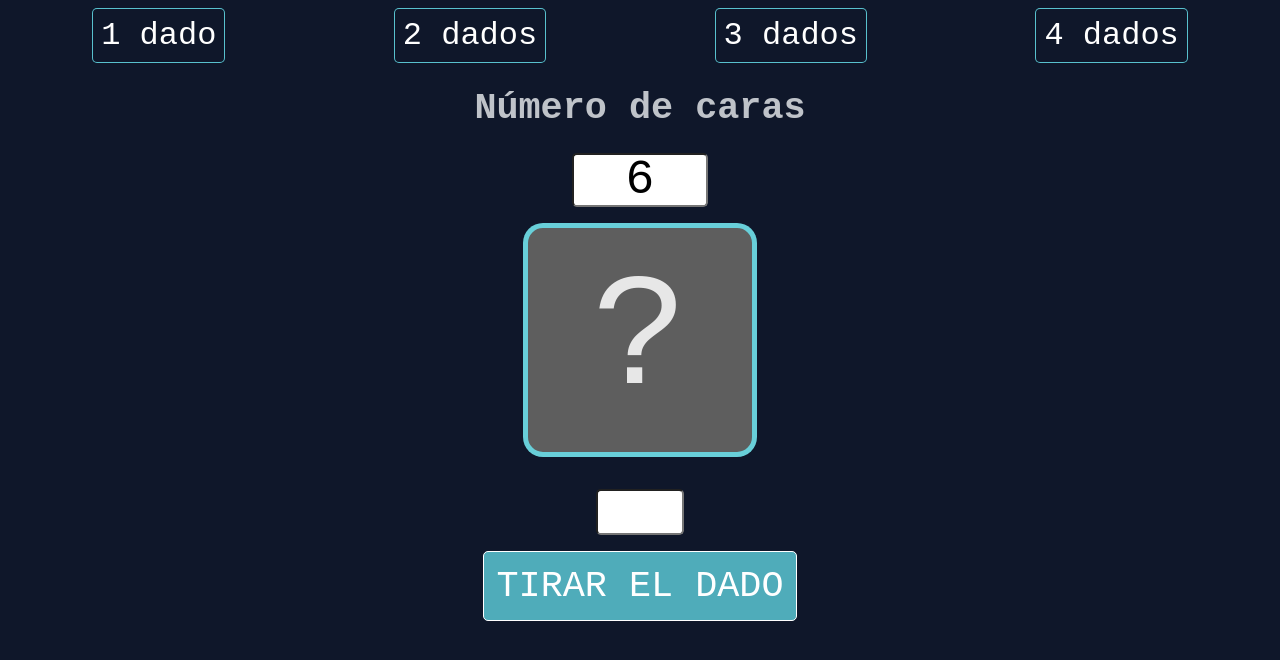
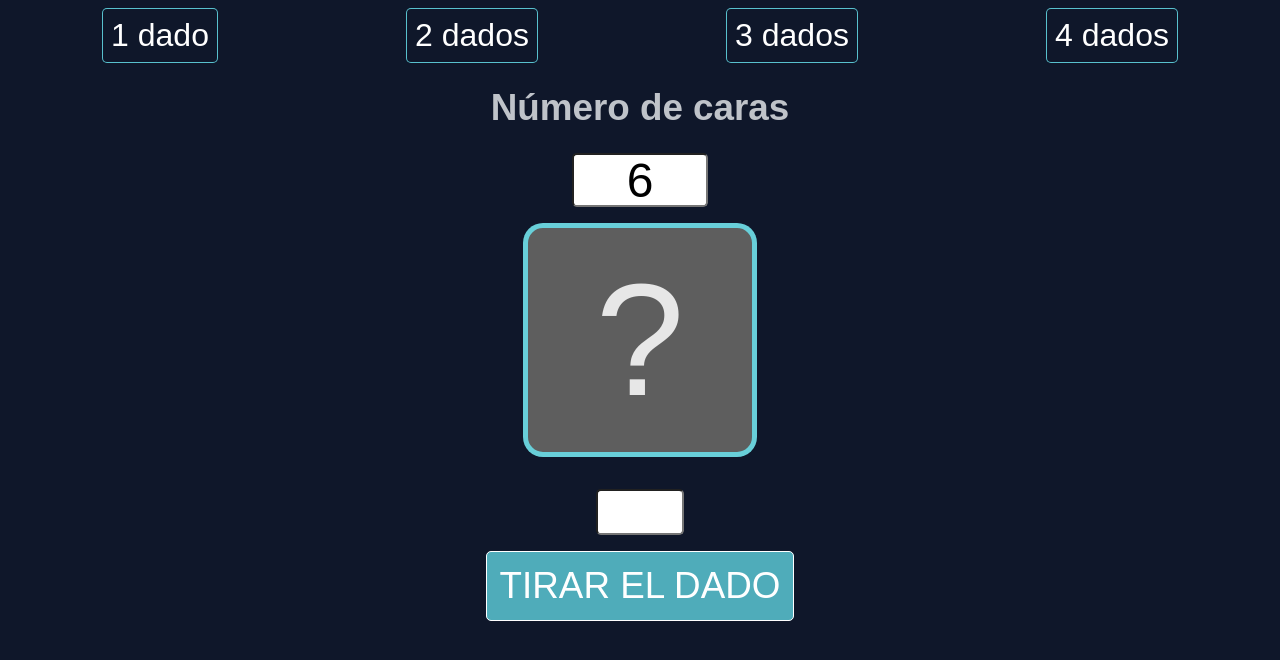
Before and after one commit to sckayelpro/Dado, a plain HTML site: page index.html in a window 1280 px wide. Drawn offline with Linux system fonts and the light colour scheme.

Commit message:
Actualizar dice.css

```diff
--- a/dice.css
+++ b/dice.css
@@ -1,6 +1,6 @@
 body {
     background: #0f172a;
-    font-family: 'Martian Mono', monospace;
+     font-family: Arial, sans-serif;
     text-align: center;
 }
 body::selection {
@@ -11,7 +11,7 @@ body::selection {
     display: flex;
 }
 .dices {
-    font-family: 'Martian Mono', monospace;
+    font-family: Arial, sans-serif;
     color: white;
     background: #0f172a;
     border: 1px solid #6bebf8cc;
@@ -36,7 +36,7 @@ h1 {
 }
 #caras-input {
     margin: 0;
-    font-family: 'Martian Mono', monospace;
+    font-family: Arial, sans-serif;
     font-size: 3rem;
     text-align: center;
     width: 8rem;
@@ -45,7 +45,7 @@ h1 {
 }
 #total {
     margin: 1rem;
-    font-family: 'Martian Mono', monospace;
+    font-family: Arial, sans-serif;
     font-size: 2.5rem;
     text-align: center;
     width: 5rem;
@@ -57,7 +57,7 @@ input::selection {
     color: white;
 }
 #roll-dice-button {
-    font-family: 'Martian Mono', monospace;
+    font-family: Arial, sans-serif;
     font-size: 2.3rem;
     padding: 0.8rem;
     color: white;
```
